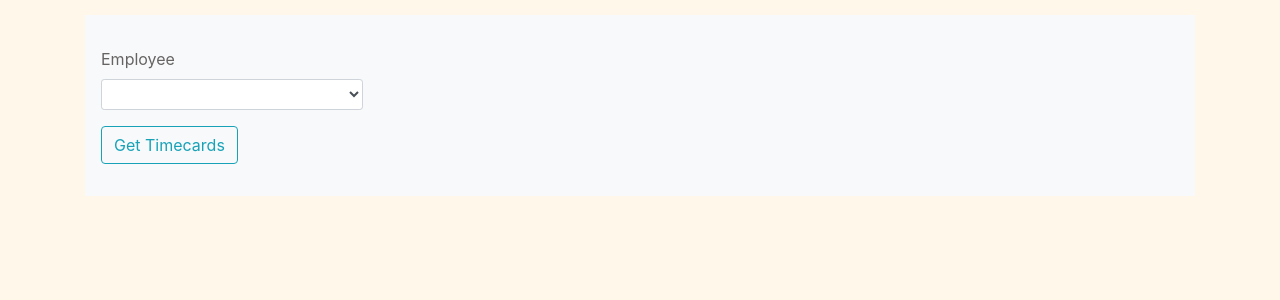
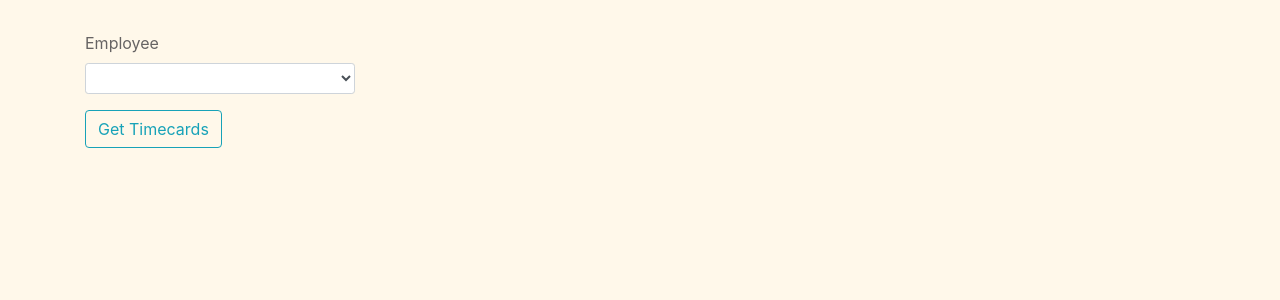
Before and after one commit to ShahramZaheri/cmpt354project, a Flask app: page /shift/timecard in a window 1280 px wide. Shown: the part 66-366 px from the top of the page. Run offline with Flask 2, Linux system fonts and the light colour scheme; data comes from the database, SQL or seed files in the repository; some libraries are stand-ins or nearby versions.

Commit message:
css change

```diff
--- a/flaskr/Hungfung_1_final.sql
+++ b/flaskr/Hungfung_1_final.sql
@@ -167,7 +167,6 @@ BEGIN
     SET TotalVacationEarned = 1.2*(TotalVacationEarned);
 END;
 
-<<<<<<< HEAD
 
 /*EMPLOYEE REPORT - JOIN QUERY*/
 /*SELECT employee.EmployeeID, employee.Fname, employee.Lname, DATEDIFF(SYSDATE(), employee.DateofHire)/365
@@ -196,7 +195,3 @@ WHERE DATEDIFF(SYSDATE(), employee.DateofHire)/365 >2;
 SELECT * FROM EmployeeWithTwoYearsExperience WHERE NOT EXISTS
 (SELECT * FROM Office WHERE EmployeewithTwoYearsExperience.EmployeeID = Office.ID )
 );
-
-
-=======
->>>>>>> e95e52d262677ab194007010d23432ded2a006ac
--- a/flaskr/static/main.css
+++ b/flaskr/static/main.css
@@ -1,3 +1,4 @@
+
 body {
   background:#fff8ea;
   color: #666363;
@@ -88,3 +89,9 @@ a.article-title:hover {
   margin-top: 10px;
 
 }
+
+.col-md-3{
+  display: inline-block;
+  background-color: #fff8ea;
+  left: auto;
+}
--- a/flaskr/templates/index.html
+++ b/flaskr/templates/index.html
@@ -22,7 +22,7 @@
 <div class="content">
   <center>
   <p>
-    This is database is designed for Wilson Kit for the purpose of updating and retrieving company information.
+    This database is designed for Wilson Kit for the purpose of updating and retrieving company information.
   </p>
 </center>
 
--- a/flaskr/templates/timecard.html
+++ b/flaskr/templates/timecard.html
@@ -1,20 +1,19 @@
 {% extends "layout.html" %}
 {% block content %}
-<div class="container m-auto p-3 bg-light">
-    <form method="POST" action="">
+    <form method="POST" action="" style="background-color: #fff8ea;">
         {{ form.hidden_tag() }}
         <fieldset class="form-group">
         </fieldset>
 
-        <div class="form-row">
+        <div class="form-row" style="background-color: #fff8ea;">
 
                 <!-- Employee Dropdown  -->
-                <div class="form-group col-md-3">
+                <div class="form-group col-md-3" style="background-color: #fff8ea;">
                         {{ form.employee_filter.label(class="form-control-label") }}
 
                         {% if form.employee_filter.errors %}
                         {{ form.employee_filter(class="form-control form-control-sm is-invalid") }}
-                        <div class="invalid-feedback">
+                        <div class="invalid-feedback" style="background-color: #fff8ea;">
                           {% for error in form.employee_filter.errors %}
                           <span>{{ error }}</span>
                           {% endfor %}
@@ -24,11 +23,11 @@
                         {% endif %}
                 </div>
         </div>
-        <div class="form-group">
-                {{ form.submit(class="btn btn-outline-info") }}
+        <div class="form-group" style="background-color: #fff8ea;">
+                {{ form.submit(class="btn btn-outline-info" ) }}
         </div>
     </form>
-</div>
+
 
 
 
```
Also changed, not shown: flaskr/templates/add_shift.html (+5 -5 lines), flaskr/templates/vacation.html (+1 -15 lines).
